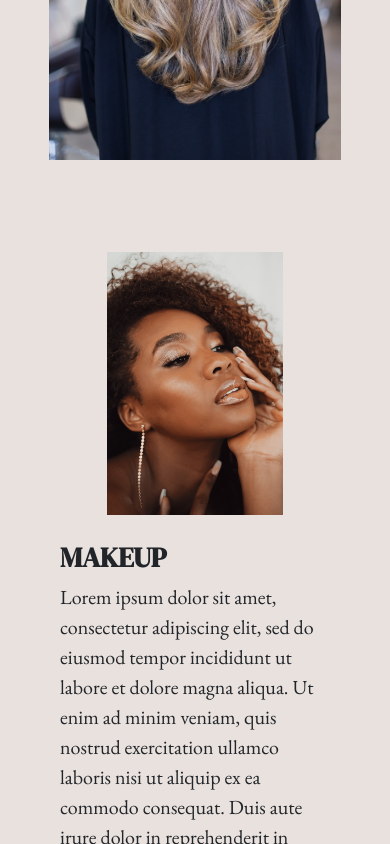
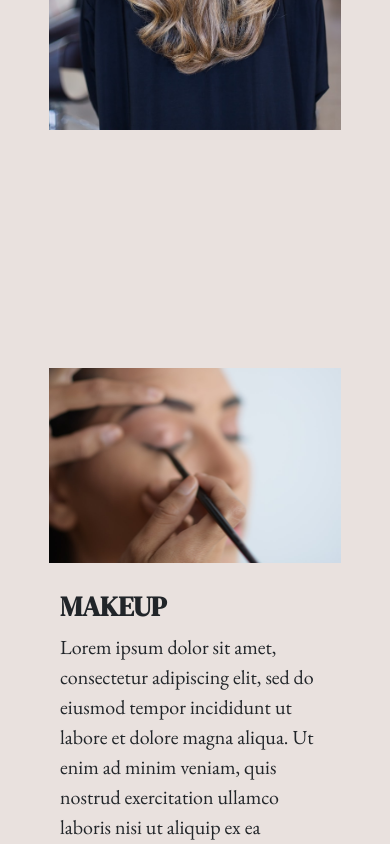
Before and after one commit to melissabarrerafarias/nataly-cosmetology-freelancer, a React (Create React App) app: page /services in a window 390 px wide. Shown: the part 2813-3657 px from the top of the page. Built offline with nearby package versions, Linux system fonts and the light colour scheme.

Commit message:
fixing makeup section images attempt 5

```diff
--- a/src/pages/Services.js
+++ b/src/pages/Services.js
@@ -9,6 +9,7 @@ import hairStyle from '../assets/images/haircut-2.jpg';
 import makeup1 from '../assets/images/makeup-girl.jpg';
 import makeup2 from '../assets/images/makeup-girl-2.jpg';
 import bridal from '../assets/images/bridal.jpg';
+import makeup3 from '../assets/images/doing-makeup.jpg';
 
 
 function Services() {
@@ -71,8 +72,9 @@ function Services() {
                 </div>
 
                 <div id="hairstyle" className="row">
-                    <div className="col-md-6">
+                    <div id="more-hair" className="col-md-6">
                         <div className="hair-srvs-div-2">
+                            <div className='spanish'>
                                 <h1>MORE HAIR</h1>
                                 <p>
                                     Lorem ipsum dolor sit amet, consectetur adipiscing elit, sed do eiusmod tempor incididunt ut labore et dolore magna aliqua. Ut enim ad minim veniam,
@@ -82,6 +84,8 @@ function Services() {
                                 </p>
                             </div>
                         </div>
+
+                    </div>
                     <div className="col-md-6" id="blonde-hair-pic">
                         <img src={hairStyle} />
                     </div>
@@ -90,21 +94,22 @@ function Services() {
 
                 <div id="makeup" className="row">
 
-                    <div className="sm-makeup-img1 col-6">
+                    {/* <div className="sm-makeup-img1 col-6">
                         <img src={makeup1} />
                     </div>
                     <div className="sm-makeup-img2 col-xs-6 col-md-12 col-lg-6">
-                        <img src={makeup2} />
+                        <img src={makeup3} />
                     </div>
                     <div id="makeup1-image" className="col-md-4">
                         <img src={makeup1} className="makeup1" />
+                    </div> */}
+
+                    <div className="col phone-makeup-img">
+                        <img src={makeup3} />
                     </div>
 
-                    <div className="col phone-makeup-img">
-                        <img src={makeup2} />
-                    </div>
-
-                    <div id="makeup-section-p" className="col-xl-4 col-lg-12">
+                    <div id="makeup-section-p" className="col-md-6">
+                        <div className="makeup-text-grp">
                             <h1>MAKEUP</h1>
                             <p className="makeup-p">
                                 Lorem ipsum dolor sit amet, consectetur adipiscing elit, sed do eiusmod tempor incididunt ut labore et dolore magna aliqua. Ut enim ad minim veniam,
@@ -118,9 +123,13 @@ function Services() {
                                 eu fugiat nulla pariatur.
                             </p>
                         </div>
-                    <div id="makeup2-image" className="col-md-4">
+                    </div>
+                    <div className='col-md-6 makeup-image'>
+                        <img src={makeup3} />
+                    </div>
+                    {/* <div id="makeup2-image" className="col-md-4">
                         <img src={makeup2} className="makeup2" />
-                    </div>
+                    </div> */}
                 </div>
 
                 <div id="group-events" className="row">
--- a/src/services.css
+++ b/src/services.css
@@ -172,13 +172,20 @@
 }
 
 #makeup img {
-    height: 90%;
-    max-width: 400px;
+    max-width: 80%;
+}
+
+.makeup-image {
+    text-align: center;
 }
 
 .makeup-p {
     font-family: 'EB Garamond', serif;
     font-size: 20px;
+}
+
+.makeup-text-grp {
+    margin-left: 10%;
 }
 
 .sm-makeup-img1 {
@@ -221,10 +228,6 @@
         margin-top: 25%;
     }
 
-    #makeup img {
-        max-width: 380px
-    }
-
     .makeup1 {
         padding-left: 0px
     }
@@ -254,8 +257,12 @@
     }
 
     #makeup img {
-        max-width: 700px;
-        height: 60%
+        max-width: 90%;
+        margin-top: 25%
+    }
+
+    .makeup-text-grp {
+        margin-left: 10%;
     }
 
     #makeup1-image {
@@ -324,13 +331,9 @@
     }
 
     #makeup img {
-        max-width: 80%;
-        height: 50%
+        max-width: 90%;
+        margin-top: 50%;
     }
-
-    /* .sm-makeup-img2 {
-        margin-bottom: -200px
-    } */
 
     .sm-makeup-img1 {
         display: none
@@ -359,9 +362,15 @@
 
 @media (max-width: 850px) {
     /* makeup services section */
-    /* #makeup img {
-        max-width: 450px;
-    } */
+    #makeup img {
+        max-width: 100%;
+        margin-top: 65%;
+    }
+
+    #makeup-section-p {
+        padding-left: 30px;
+        padding-right: 30px
+    }
 
     /* hair services section */
     #hair img {
@@ -375,12 +384,18 @@
 
     .hair-srvs-div-2 {
         width: 100%;
-        padding-left: 10%;
+        /* text-align: end; */
+        padding-right: 0px;
+        padding-left: 20%;
         /* margin: 0 auto */
     }
 
+    /* .spanish {
+        margin-left: 50px;
+    } */
+
     #hairstyle img {
-        max-width: 60%;
+        max-width: 80%;
     }
 }
 
@@ -437,12 +452,31 @@
 
     /* makeup services section */
     #makeup {
-        margin-top: 25%;
+        margin-top: 0%;
     }
 
     #makeup img {
-        max-width: 60%;
-        height: 80%;
+        max-width: 70%;
+        /* height: 80%;  */
+    }
+
+    .makeup-image {
+        display: none;
+    }
+
+    .phone-makeup-img {
+        display: block;
+        text-align: center;
+    }
+
+    .makeup-text-grp {
+        margin-left: 0%;
+        margin-top: 10%;
+    }
+
+    #makeup-section-p {
+        padding-left: 60px;
+        padding-right: 60px;
     }
 
     .sm-makeup-img1 {
@@ -469,8 +503,16 @@
         margin-top: 10%
     }
 
+    .hair-srvs-div-2 {
+        width: 80%;
+        padding-right: 0px;
+        padding-left: 0px;
+        float: none;
+        margin: 0 auto
+    }
+
     #hairstyle img {
-        min-width: 60%;
+        max-width: 60%;
     }
 
     #blonde-hair-pic {
@@ -514,7 +556,11 @@
 
     /* makeup services section*/
     #makeup {
-        margin-top: 25%;
+        margin-top: 0%;
+    }
+
+    #makeup img {
+        max-width: 80%;
     }
 
     .sm-makeup-img1 {
@@ -546,7 +592,7 @@
     }
     /* makeup services section */
     #makeup {
-        margin-top: 25%;
+        margin-top: 0%;
     }
 
     .makeup-p {
@@ -583,7 +629,8 @@
 
     /* makeup services section */
     #makeup img {
-        min-width: 60%;
+        max-width: 90%;
+        margin-bottom: 25px
     }
 
     .phone-makeup-img {
```
Also changed, not shown: src/assets/images/doing-makeup.jpg (added). Lines whose indentation alone changed are shown as unchanged.
